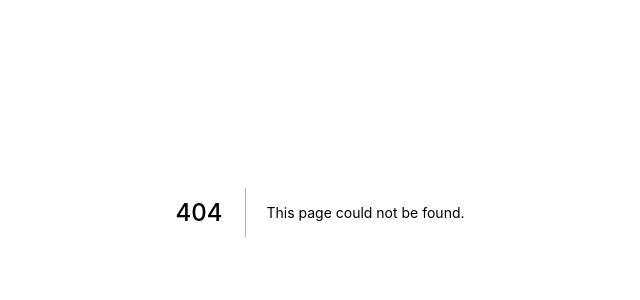
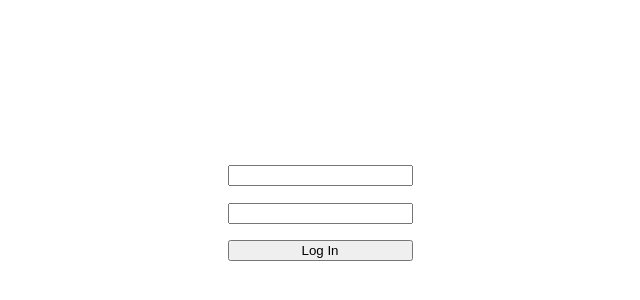
Before and after one commit to Newton-Duarte/ignite-next-auth, a Next.js app: page / in a window 1280 px wide. Before the commit this address had no page. Shown: the part 188-488 px from the top of the page, without its empty margins (320-960 px from the left). Built offline with nearby package versions, Linux system fonts and the light colour scheme.

Commit message:
feat: add login page

```diff
--- /dev/null
+++ b/src/pages/index.tsx
@@ -0,0 +1,59 @@
+import { GetServerSideProps } from 'next';
+import Head from 'next/head'
+import Image from 'next/image'
+import { parseCookies } from 'nookies';
+import { FormEvent, useContext, useState } from 'react'
+import styles from '../../styles/Home.module.scss'
+import { AuthContext } from '../contexts/AuthContext';
+
+export default function Home() {
+  const [email, setEmail] = useState('');
+  const [password, setPassword] = useState('');
+
+  const { signIn, isAuthenticated } = useContext(AuthContext);
+
+  async function handleSubmit (event: FormEvent) {
+    event.preventDefault();
+
+    await signIn({ email, password });
+  }
+
+  return (
+    <div className={styles.container}>
+      <Head>
+        <title>Next Authentication and Authorization</title>
+        <meta name="description" content="Generated by create next app" />
+        <link rel="icon" href="/favicon.ico" />
+      </Head>
+
+      <main className={styles.main}>
+        <form className={styles.form} onSubmit={handleSubmit}>
+          <div className={styles.formControl}>
+            <input type="email" name="email" id="email" value={email} onChange={({ target }) => setEmail(target.value)} />
+          </div>
+          <div className={styles.formControl}>
+            <input type="password" name="password" id="password" value={password} onChange={({ target }) => setPassword(target.value)} />
+          </div>
+          <button type="submit">Log In</button>
+        </form>
+      </main>
+    </div>
+  )
+}
+
+export const getServerSideProps: GetServerSideProps = async (ctx) => {
+  const cookies = parseCookies(ctx);
+
+  if (cookies['nextauth.token']) {
+    return {
+      redirect: {
+        destination: '/dashboard',
+        permanent: false,
+      }
+    }
+  }
+
+  return {
+    props: {}
+  }
+};
```
